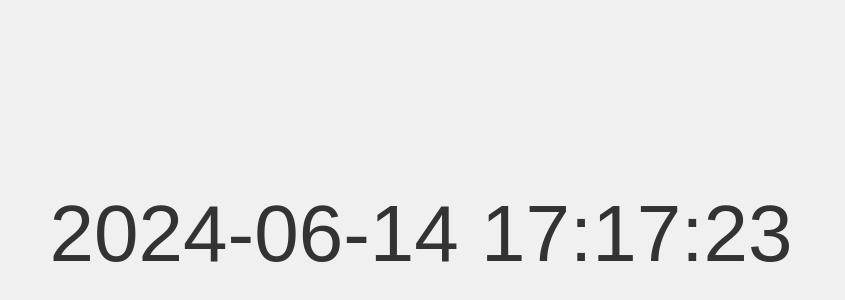
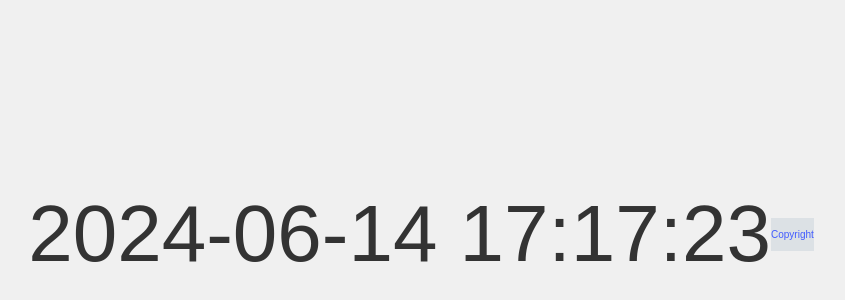
Before and after one commit to chenchen-2333/xjz-01.github.io, a plain HTML site: page index.html in a window 1280 px wide. Shown: the part 166-466 px from the top of the page, without its empty margins (219-1064 px from the left). Drawn offline with Linux system fonts and the light colour scheme.

Commit message:
Update index.html

```diff
--- a/index.html
+++ b/index.html
@@ -3,7 +3,7 @@
 <head>
     <meta charset="UTF-8">
     <meta name="viewport" content="width=device-width, initial-scale=1.0">
-    <title>Current Date and Time Display</title>
+    <title>日期和时间</title>
     <style>
         body {
             font-family: Arial, sans-serif;
@@ -40,5 +40,10 @@
         setInterval(updateDateTime, 1000);
         updateDateTime();
     </script>
+    <div align="center" style="font-size:x-small;background-color:#dce1e5;">
+        <br>
+        <div style="color:#425bff">Copyright </div>
+        <br>
+      </div>
 </body>
 </html>
```
